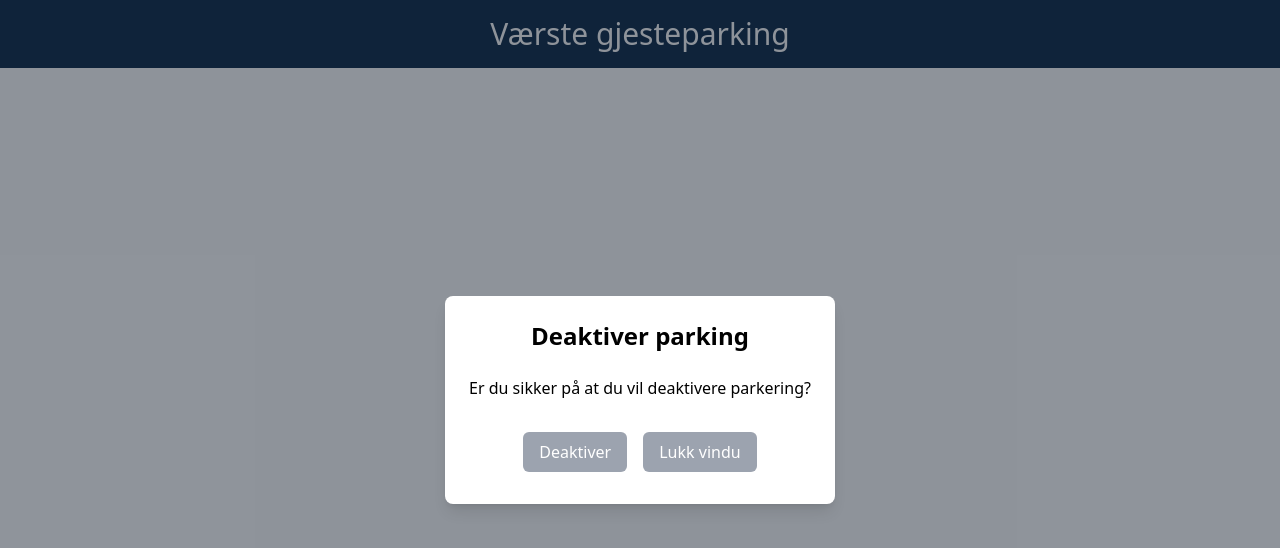
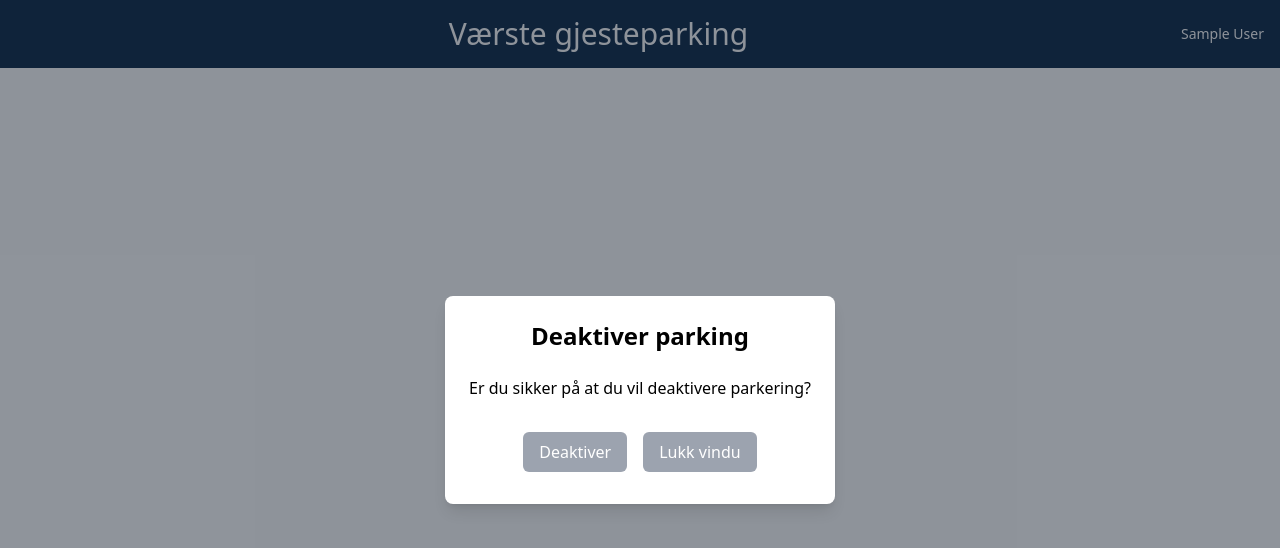
Before and after one commit to Sopra-Project/Frontend, a React (Create React App) app: page /deactivateparking/1 in a window 1280 px wide. Shown: the top 548 px of the page. Built offline with nearby package versions, Linux system fonts and the light colour scheme; no server answers; sample sign-in values are in the browser's storage.

Commit message:
useAuthContext

```diff
--- a/src/App.tsx
+++ b/src/App.tsx
@@ -6,13 +6,13 @@ import Login from './Components/login/Login';
 import DeactivateParking from './Components/DeactivateParkering';
 import AuthContextProvider from './contexts/AuthContext';
 import {useAuthContext} from './hooks/useAuthContext';
+import {useEffect} from "react";
 
 function App() {
-    const {user} = useAuthContext();
     return (
         <Router>
             <AuthContextProvider>
-                <Header username={user?.name}/>
+                <Header/>
                 <Routes>
                     <Route path="/" element={<ParkingIssuer/>}/>
                     <Route path="/login" element={<Login/>}/>
--- a/src/Components/Header.tsx
+++ b/src/Components/Header.tsx
@@ -1,16 +1,15 @@
 import React from 'react';
 import { Link } from 'react-router-dom';
+import { useAuthContext } from '../hooks/useAuthContext';
 
-interface UsernameProps {
-    username: string | undefined;
-}
+const Header = () => {
 
-const Header: React.FC<UsernameProps> = ({ username }) => {
+    const {user} = useAuthContext()
 
   return (
     <header className="bg-marine-blue-dark p-4 flex justify-between items-center">
       <Link to="/" className="text-white text-3xl mx-auto">Værste gjesteparking</Link>
-      <h3 className="text-white text-sm">{username}</h3>
+      <h3 className="text-white text-sm">{user?.name}</h3>
     </header>
   );
 }
```
Also changed, not shown: src/contexts/AuthContext.tsx (+5 -2 lines).
